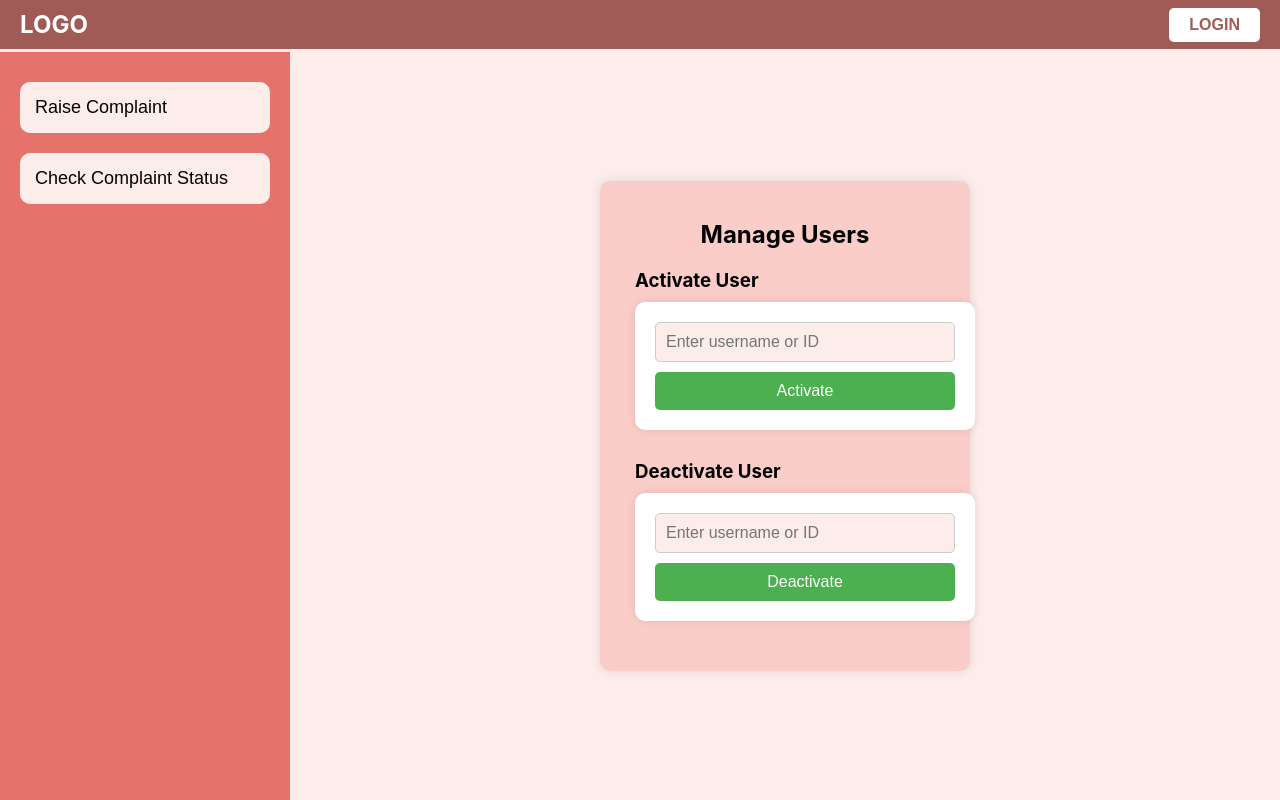
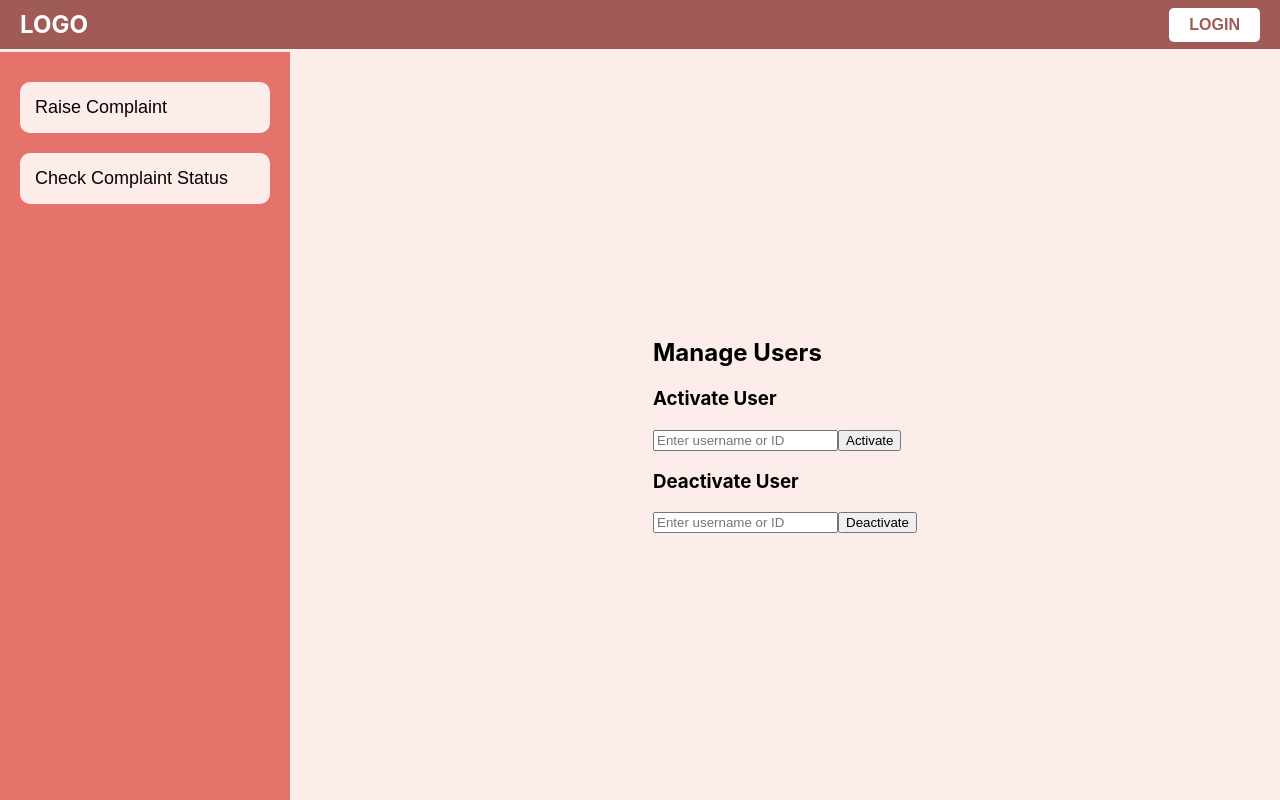
Before and after one commit to Deba-Sahoo/CMS-Railway-Internship, a React (Create React App) app: page /#/manage-users in a window 1280 px wide. Built offline with nearby package versions, Linux system fonts and the light colour scheme.

Commit message:
Activated and deactivated user

```diff
--- a/src/pages/ManageUsers.jsx
+++ b/src/pages/ManageUsers.jsx
@@ -1,9 +1,29 @@
 import React, { useState } from 'react';
-import './ManageUsers.css';
+import axios from 'axios';
 
-const ManageUsers = ({ user }) => {
+const ManageUsers = () => {
   const [activateUser, setActivateUser] = useState('');
   const [deactivateUser, setDeactivateUser] = useState('');
+
+  const handleActivateUser = async () => {
+    try {
+      const response = await axios.put(`http://localhost:3003/activateUser/${activateUser}`);
+      console.log(response.data); // Log success message or handle response data
+    } catch (error) {
+      console.error('Error activating user:', error);
+      // Handle error, e.g., show error message to user
+    }
+  };
+
+  const handleDeactivateUser = async () => {
+    try {
+      const response = await axios.put(`http://localhost:3003/deactivateUser/${deactivateUser}`);
+      console.log(response.data); // Log success message or handle response data
+    } catch (error) {
+      console.error('Error deactivating user:', error);
+      // Handle error, e.g., show error message to user
+    }
+  };
 
   const handleActivateChange = (e) => {
     setActivateUser(e.target.value);
@@ -13,22 +33,11 @@ const ManageUsers = ({ user }) => {
     setDeactivateUser(e.target.value);
   };
 
-  const handleActivateSubmit = (e) => {
-    e.preventDefault();
-    console.log(`Activating user: ${activateUser}`);
-  };
-
-  const handleDeactivateSubmit = (e) => {
-    e.preventDefault();
-    console.log(`Deactivating user: ${deactivateUser}`);
-  };
-
   return (
-    <div className="manage-users-container">
+    <div>
       <h2>Manage Users</h2>
-      <div className="manage-section">
+      <div>
         <h3>Activate User</h3>
-        <form onSubmit={handleActivateSubmit}>
         <input
           type="text"
           value={activateUser}
@@ -36,12 +45,10 @@ const ManageUsers = ({ user }) => {
           placeholder="Enter username or ID"
           required
         />
-          <button type="submit" className="manage-button">Activate</button>
-        </form>
+        <button onClick={handleActivateUser}>Activate</button>
       </div>
-      <div className="manage-section">
+      <div>
         <h3>Deactivate User</h3>
-        <form onSubmit={handleDeactivateSubmit}>
         <input
           type="text"
           value={deactivateUser}
@@ -49,8 +56,7 @@ const ManageUsers = ({ user }) => {
           placeholder="Enter username or ID"
           required
         />
-          <button type="submit" className="manage-button">Deactivate</button>
-        </form>
+        <button onClick={handleDeactivateUser}>Deactivate</button>
       </div>
     </div>
   );
```
Lines whose indentation alone changed are shown as unchanged.
